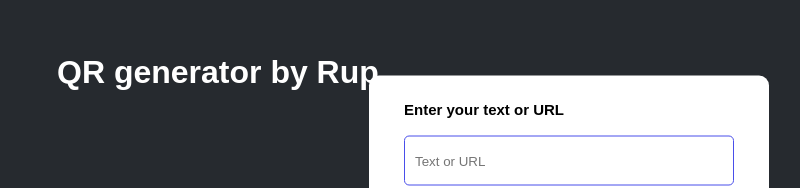
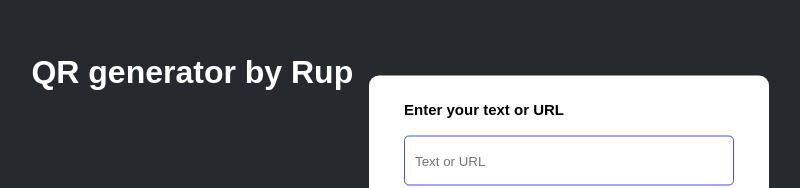
Before and after one commit to rupayanxi5567/my-QR-code, a plain HTML site: page index.html in a window 1280 px wide. Shown: the part 202-390 px from the top of the page, without its empty margins (71-871 px from the left). Drawn offline with Linux system fonts and the light colour scheme.

Commit message:
Update index.html

```diff
--- a/index.html
+++ b/index.html
@@ -144,7 +144,7 @@ body{
 
 
 #theH1{
-margin-left: 10%;
+margin-left: 8%;
 margin-right: 10%;
 margin-top: 20%;
 color: white;
```
